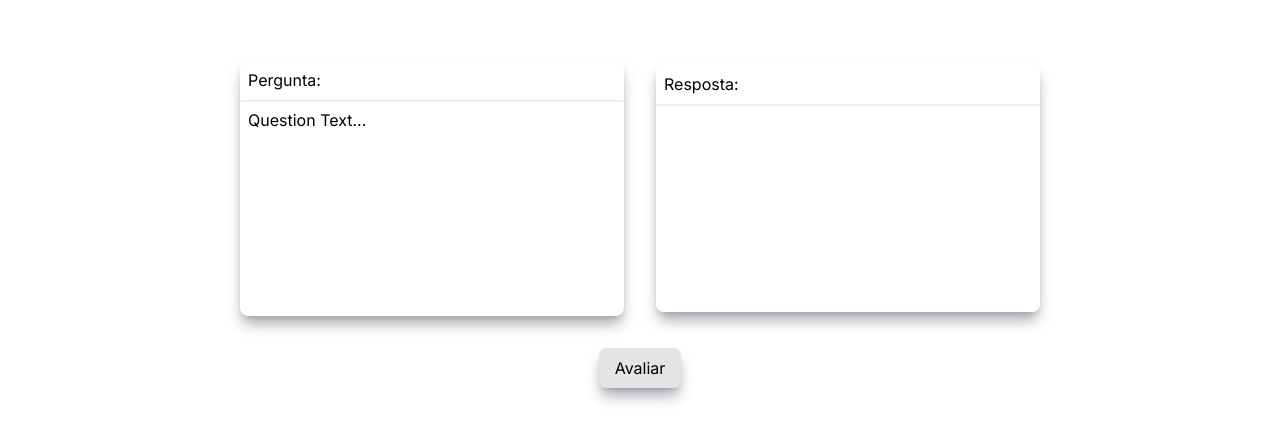
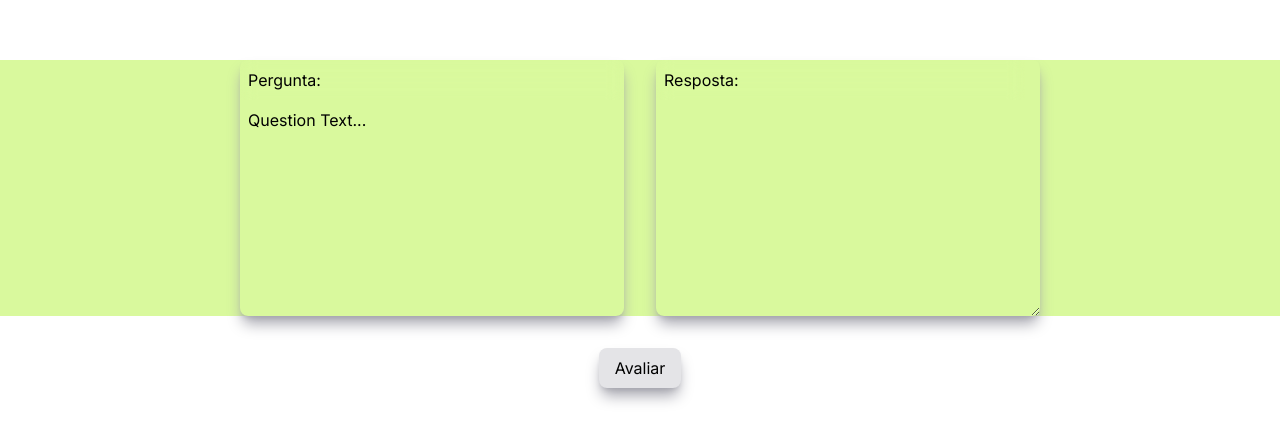
Before and after one commit to Gabriel-AB/ufrpe-answer-analyser, a Next.js app in the folder frontend/: page / in a window 1280 px wide. Shown: the part 176-618 px from the top of the page. Built offline with nearby package versions, Linux system fonts and the light colour scheme.

Commit message:
feat: style improvements

```diff
--- a/frontend/src/app/page.tsx
+++ b/frontend/src/app/page.tsx
@@ -3,7 +3,7 @@ import Button from "@/components/button";
 export default function Home() {
   return (
     <>
-      <div className="flex flex-wrap gap-8 items-center justify-center w-full">
+      <div className="flex flex-wrap gap-8 items-center justify-center w-full bg-lime-200 justify-items-stretch">
         <Question />
         <Answer />
       </div>
@@ -14,17 +14,17 @@ export default function Home() {
 
 
 function Answer() {
-  return <div className="flex flex-col relative w-96 border-zinc-300 shadow-lg shadow-zinc-400 rounded-lg overflow-y-auto">
-    <div className="sticky top-0 p-2 w-full shadow">
+  return <div className="flex flex-col relative h-64 w-96 border-zinc-300 shadow-lg shadow-zinc-400 rounded-lg overflow-y-auto resize-y">
+    <div className="absolute top-0 w-[96%] p-2 backdrop-blur">
       Resposta:
     </div>
-    <textarea className="p-2 min-h-52 outline-none shadow-none resize-none" />
+    <textarea title="Resposta" className="pt-12 p-2 min-h-full bg-inherit resize-none overflow-visible outline-none shadow-none"/>
   </div>;
 }
 
 function Question() {
   return <div className="flex flex-col relative w-96 h-64 border-zinc-300 shadow-lg shadow-zinc-400 rounded-lg overflow-y-auto">
-    <div className="sticky top-0 p-2 w-full backdrop-blur shadow">
+    <div className="sticky top-0 p-2 w-full backdrop-blur">
       Pergunta:
     </div>
     <span className="p-2">
```
